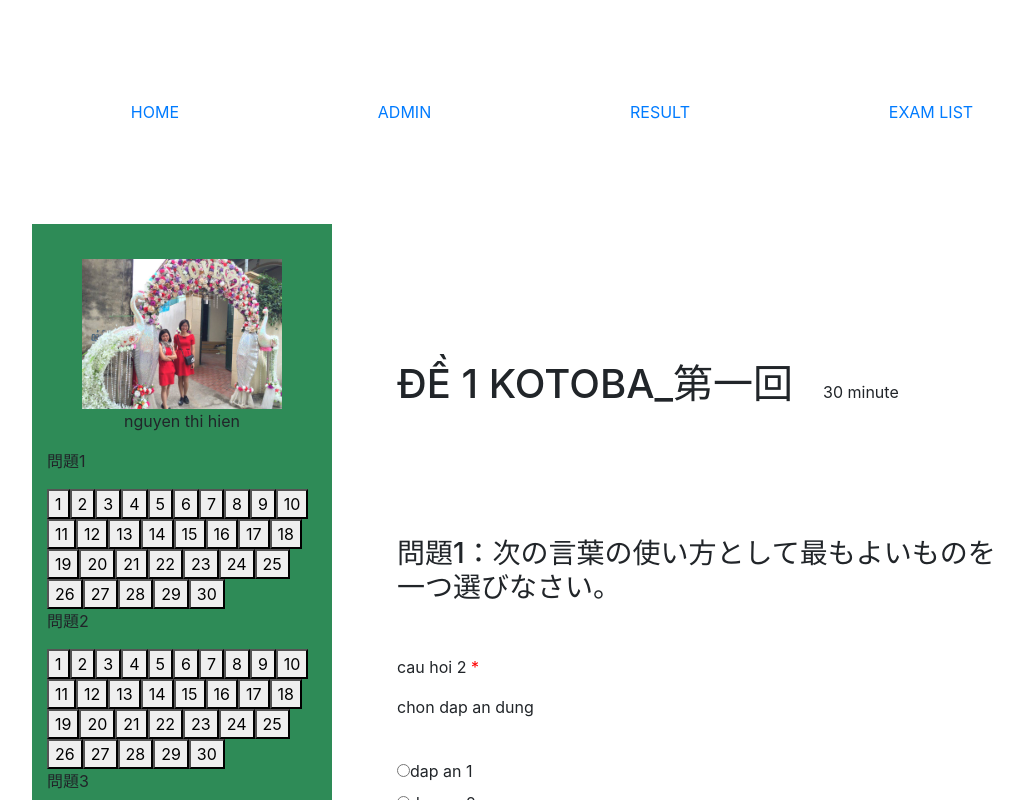
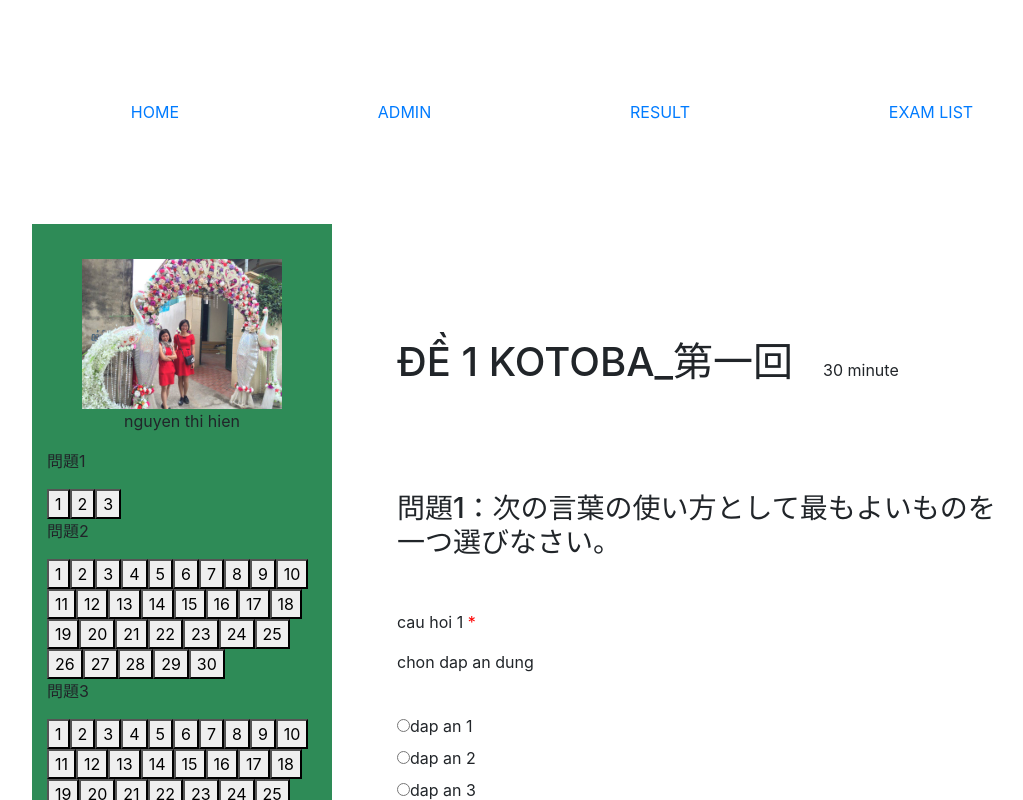
Before and after one commit to hiennt20/japanese-app, a React (Create React App) app: page /quiz/1 in a window 1280 px wide. Shown: the top 800 px of the page, without its empty margins (108-1131 px from the left). Built offline with nearby package versions, Linux system fonts and the light colour scheme.

Commit message:
khi bam vao cau hoi thi in noi dung va ca chuc nang cua button next . back

```diff
--- a/src/component/Part.js
+++ b/src/component/Part.js
@@ -1,11 +1,14 @@
 import React from "react";
 
-
-function Part({ numb, exercise, question }) {
+function Part({ numb, exercise, changeQuestion }) {
   let questionNumbers = [];
 
   for (let i = 1; i <= numb; i++) {
-    questionNumbers.push(<button onClick={question} key={i}>{i}</button>);
+    questionNumbers.push(
+      <button onClick={() => changeQuestion(i-1)} key={i}>
+        {i}
+      </button>
+    );
   }
   return (
     <div>
--- a/src/pages/Quiz/Quiz.js
+++ b/src/pages/Quiz/Quiz.js
@@ -23,16 +23,45 @@ const QUESTION = [
     answer3: "dap an 3",
     answer4: "dap an 4",
   },
+  {
+    id: 3,
+    name: "cau hoi 3",
+    description: "chon dap an dung",
+    answer1: "dap an 1",
+    answer2: "dap an 2",
+    answer3: "dap an 3",
+    answer4: "dap an 4",
+  },
 ];
 
 function Quiz() {
   document.title = "Quiz";
   const [question, setQuestion] = React.useState(QUESTION);
-  const [currentQuestion, setCurrentQuestion] = React.useState(1);
+  const [currentQuestion, setCurrentQuestion] = React.useState(0);
+
   const params = useParams();
   const { slug } = params;
   // console.log(params);
 
+  //  hàm bấm vào số để chuyển câu hỏi
+  function changeQuestion(number) {
+    setCurrentQuestion(number);
+  }
+
+  function backQuestion() {
+    // alert(currentQuestion)
+    if (currentQuestion >= 1) {
+      setCurrentQuestion(currentQuestion - 1);
+    }
+  }
+
+  function nextQuestion() {
+    // alert(currentQuestion);
+    if(currentQuestion < question.length -1){
+      setCurrentQuestion(currentQuestion + 1)
+    }
+
+  }
   return (
     <div className="contanier">
       {/* dữ liệu người làm bài  */}
@@ -44,7 +73,11 @@ function Quiz() {
 
         <div className="question-numbers">
           {/* component tổng */}
-          <Part numb={30} exercise={"問題1"} />
+          <Part
+            numb={question.length}
+            exercise={"問題1"}
+            changeQuestion={changeQuestion}
+          />
           <Part numb={30} exercise={"問題2"} />
           <Part numb={30} exercise={"問題3"} />
           <Part numb={30} exercise={"問題4"} />
@@ -72,17 +105,21 @@ function Quiz() {
 
           <EachQuestion
             question={question[currentQuestion].name}
-            contentQuestion={question[0].description}
-            answer1={question[0].answer1}
-            answer2={question[0].answer2}
-            answer3={question[0].answer3}
-            answer4={question[0].answer4}
+            contentQuestion={question[currentQuestion].description}
+            answer1={question[currentQuestion].answer1}
+            answer2={question[currentQuestion].answer2}
+            answer3={question[currentQuestion].answer3}
+            answer4={question[currentQuestion].answer4}
           />
         </div>
 
         <div className="button-choose">
-          <button className="back">back</button>
-          <button className="next">next</button>
+          <button className="back" onClick={backQuestion}>
+            back
+          </button>
+          <button className="next" onClick={nextQuestion}>
+            next
+          </button>
           <button className="hint">hint</button>
           <button className="end">end</button>
         </div>
```
Also changed, not shown: src/component/EachQuestion.js (+8 -2 lines).
